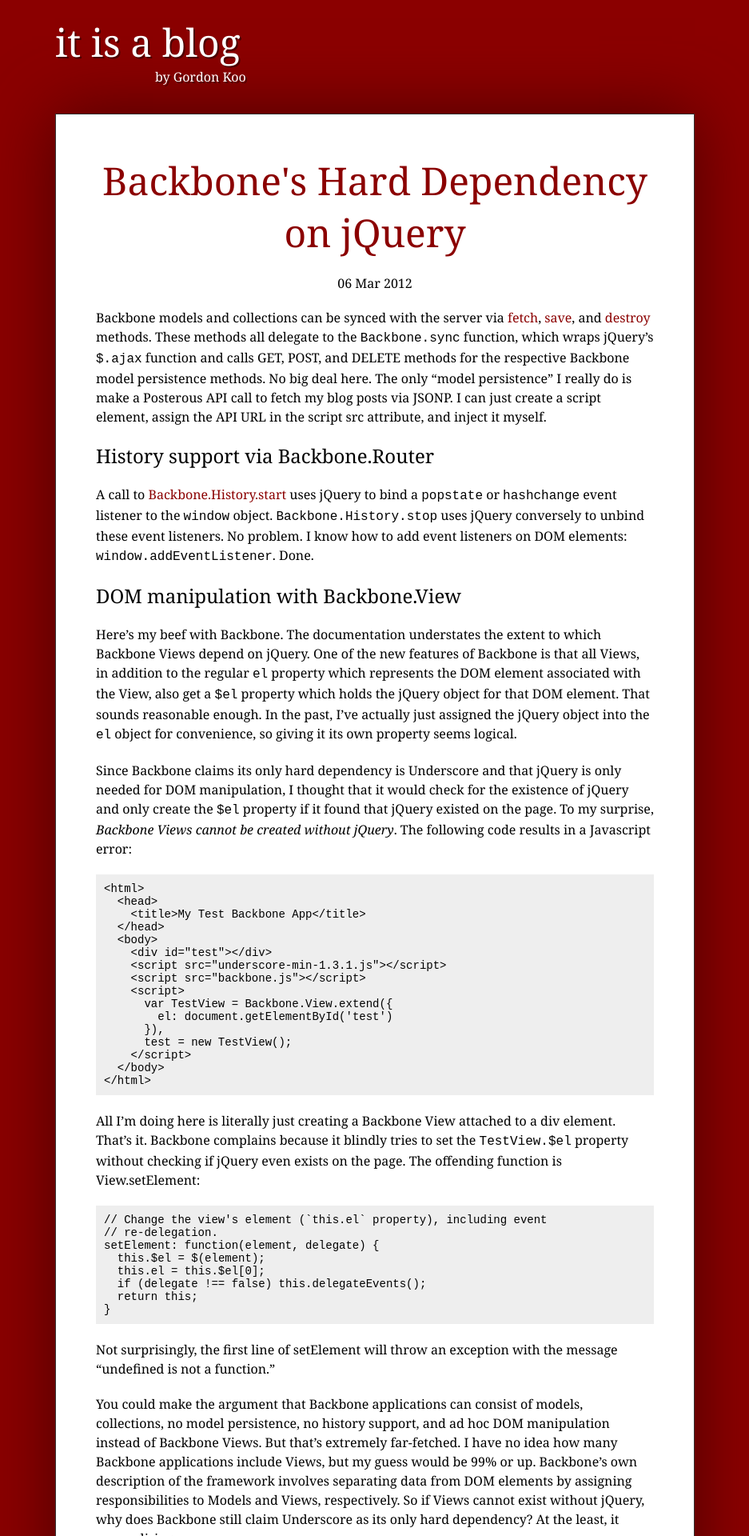
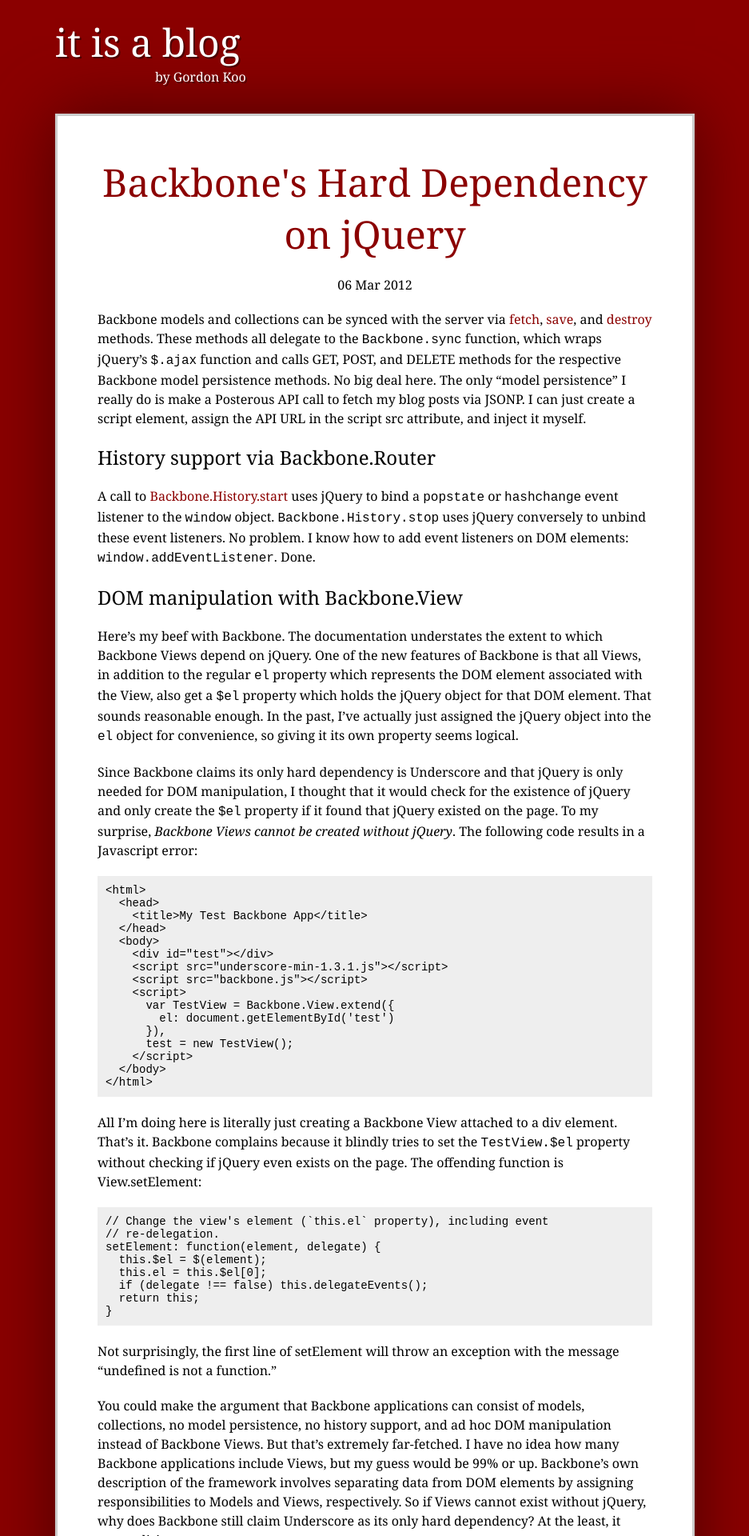
Before and after one commit to gkoo/gkoo.github.com, a Jekyll site: the page built from index.html, in a window 1280 px wide. Shown: the top 1920 px of the page at 80% size, without its empty margins (171-1108 px from the left). Built offline with Jekyll 4.4.1, drawn with Linux system fonts in a browser that asks for light colours.

```diff
--- /dev/null
+++ b/_includes/ga.html
@@ -0,0 +1 @@
+<script type="text/javascript"> var _gaq = _gaq || []; _gaq.push(['_setAccount', 'UA-30099514-1']); _gaq.push(['_trackPageview']); (function() { var ga = document.createElement('script'); ga.type = 'text/javascript'; ga.async = true; ga.src = ('https:' == document.location.protocol ? 'https://ssl' : 'http://www') + '.google-analytics.com/ga.js'; var s = document.getElementsByTagName('script')[0]; s.parentNode.insertBefore(ga, s); })(); </script>
--- a/_layouts/main.html
+++ b/_layouts/main.html
@@ -8,5 +8,6 @@
         {{ content }}
       </div>
     </div>
+    {% include ga.html %}
   </body>
 </html>
--- a/_layouts/post_layout.html
+++ b/_layouts/post.html
@@ -15,5 +15,6 @@
         </ul>
       </div>
     </div>
+    {% include ga.html %}
   </body>
 </html>
--- a/_posts/blog/2012-02-28-under-the-hood-of-socket-io-namespaces.html
+++ b/_posts/blog/2012-02-28-under-the-hood-of-socket-io-namespaces.html
@@ -1,5 +1,5 @@
 ---
-layout: post_layout
+layout: post
 title: Under the hood of Socket.IO namespaces
 category: blog
 ---
--- a/_posts/blog/2012-03-06-backbones-hard-dependency-on-jquery.html
+++ b/_posts/blog/2012-03-06-backbones-hard-dependency-on-jquery.html
@@ -1,5 +1,5 @@
 ---
-layout: post_layout
+layout: post
 title: Backbone's Hard Dependency on jQuery
 category: blog
 ---
--- a/css/post.less
+++ b/css/post.less
@@ -1,6 +1,6 @@
 .blog-post {
   background-color: #fff;
-  border: 1px solid #333;
+  border: 3px solid #ccc;
   list-style: none;
   margin: 25px 0 75px;
   padding: 25px;
--- a/css/style.css
+++ b/css/style.css
@@ -5,7 +5,7 @@ body{background-color:#8b0000;padding:20px 10px;text-align:center;}
 #mainTitle{font-size:36px;}
 #mainSubtitle{font-size:14px;margin-left:100px;}
 #content{padding-top:10px;}
-@media only screen and (min-width:480px){#mainTitle{font-size:48px;} #mainSubtitle{font-size:16px;margin-left:125px;}}@media only screen and (min-width:800px){body{} #mainTitle{}}.blog-post{background-color:#fff;border:1px solid #333;list-style:none;margin:25px 0 75px;padding:25px;text-align:left;-moz-box-shadow:0 0 80px #4b0000;-o-box-shadow:0 0 80px #4b0000;-webkit-box-shadow:0 0 80px #4b0000;box-shadow:0 0 80px #4b0000;}.blog-post a{color:#8b0000;text-decoration:none;}.blog-post a:hover{text-decoration:underline;}
+@media only screen and (min-width:480px){#mainTitle{font-size:48px;} #mainSubtitle{font-size:16px;margin-left:125px;}}@media only screen and (min-width:800px){body{} #mainTitle{}}.blog-post{background-color:#fff;border:3px solid #ccc;list-style:none;margin:25px 0 75px;padding:25px;text-align:left;-moz-box-shadow:0 0 80px #4b0000;-o-box-shadow:0 0 80px #4b0000;-webkit-box-shadow:0 0 80px #4b0000;box-shadow:0 0 80px #4b0000;}.blog-post a{color:#8b0000;text-decoration:none;}.blog-post a:hover{text-decoration:underline;}
 .blog-post .date{margin:20px 0;text-align:center;}
 .blog-post .CodeRay{background-color:#eee;padding:10px;overflow:auto;}
 .blog-post .code{font-size:14px;}.blog-post .code pre{margin:0;padding:0;}
--- a/index.html
+++ b/index.html
@@ -1,5 +1,6 @@
 ---
 layout: main
+title: it's a blog
 greeting: Hello world!
 ---
 <ul id="blog-posts">
```
Also changed, not shown: 1 other file.
